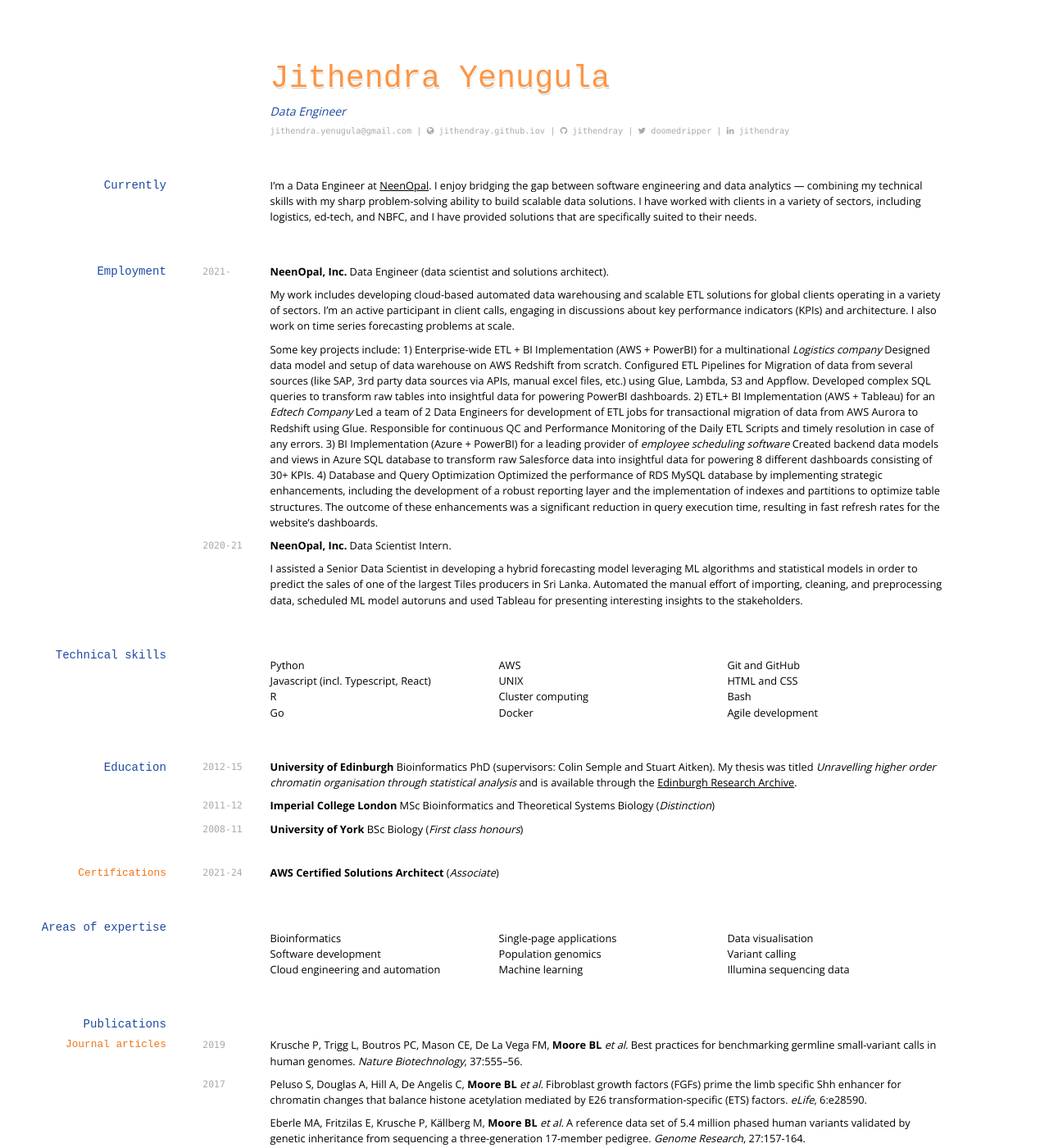
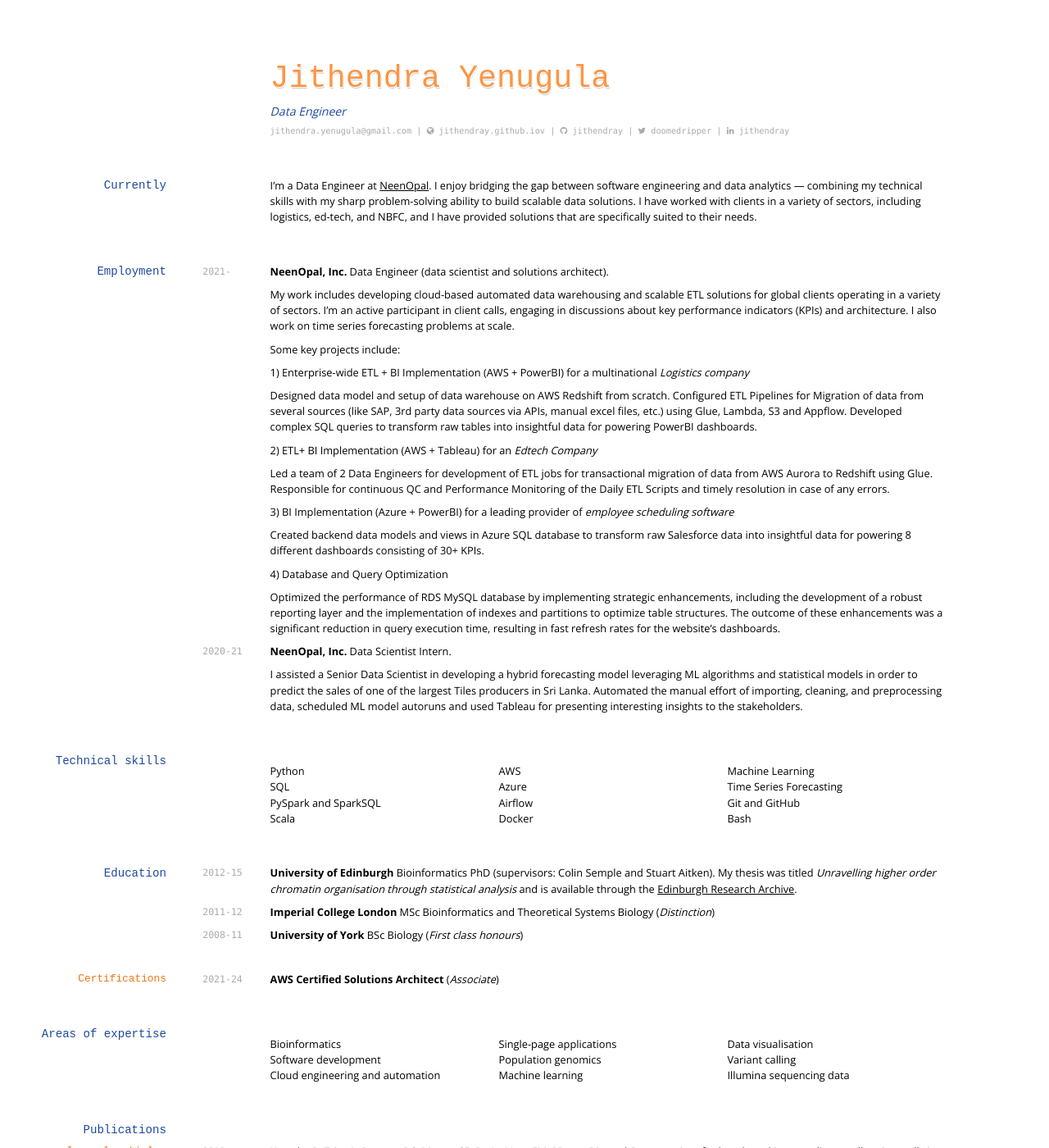
Before and after one commit to jithendray/cv, a Jekyll site: the page built from index.md, in a window 1280 px wide and 1400 px high. Shown: the whole window at 82% size. Built offline with Jekyll 4.4.1, drawn with Linux system fonts in a browser that asks for light colours; nearby versions of some CDN libraries; some web fonts are replaced.

Commit message:
changes-emp

```diff
--- a/index.md
+++ b/index.md
@@ -29,13 +29,21 @@
 > My work includes developing cloud-based automated data warehousing and scalable ETL solutions for global clients operating in a variety of sectors. I'm an active participant in client calls, engaging in discussions about key performance indicators (KPIs) and architecture. I also work on time series forecasting problems at scale.
 
 > Some key projects include:
+
 1) Enterprise-wide ETL + BI Implementation (AWS + PowerBI) for a multinational _Logistics company_
+
 > Designed data model and setup of data warehouse on AWS Redshift from scratch. Configured ETL Pipelines for Migration of data from several sources (like SAP, 3rd party data sources via APIs, manual excel files, etc.) using Glue, Lambda, S3 and Appflow. Developed complex SQL queries to transform raw tables into insightful data for powering PowerBI dashboards.
+
 2) ETL+ BI Implementation (AWS + Tableau) for an _Edtech Company_
+
 > Led a team of 2 Data Engineers for development of ETL jobs for transactional migration of data from AWS Aurora to Redshift using Glue. Responsible for continuous QC and Performance Monitoring of the Daily ETL Scripts and timely resolution in case of any errors.
+
 3) BI Implementation (Azure + PowerBI) for a leading provider of _employee scheduling software_
+
 > Created backend data models and views in Azure SQL database to transform raw Salesforce data into insightful data for powering 8 different dashboards consisting of 30+ KPIs.
+
 4) Database and Query Optimization
+
 > Optimized the performance of RDS MySQL database by implementing strategic enhancements, including the development of a robust reporting layer and the implementation of indexes and partitions to optimize table structures. The outcome of these enhancements was a significant reduction in query execution time, resulting in fast refresh rates for the website's dashboards.
 
 
@@ -47,17 +55,17 @@
 ## Technical skills
 
 * Python
-* Javascript (incl. Typescript, React)
-* R
-* Go
+* SQL
+* PySpark and SparkSQL
+* Scala
 * AWS
-* UNIX
-* Cluster computing
+* Azure
+* Airflow
 * Docker
+* Machine Learning
+* Time Series Forecasting
 * Git and GitHub
-* HTML and CSS
 * Bash
-* Agile development
 
 ## Education
 
```
